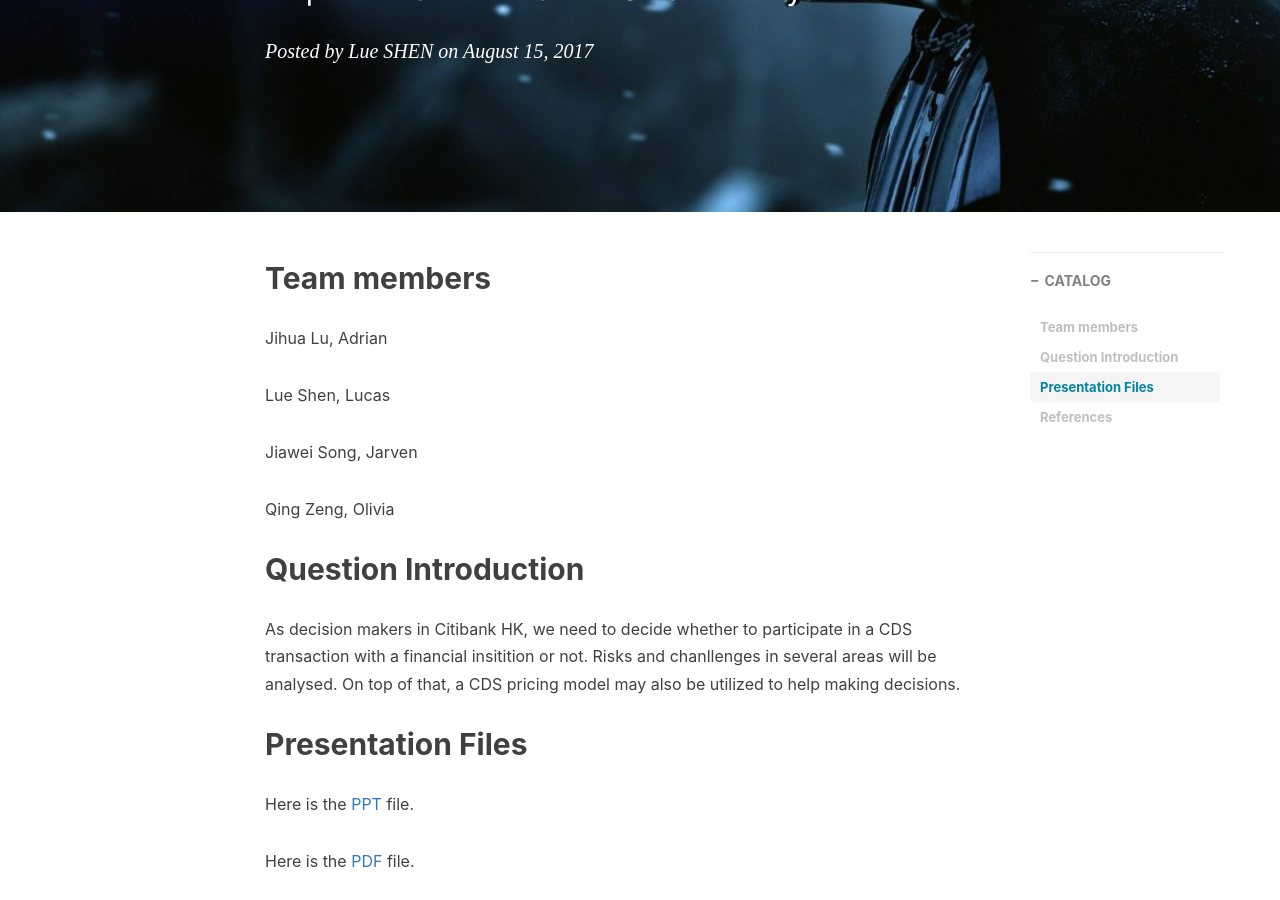
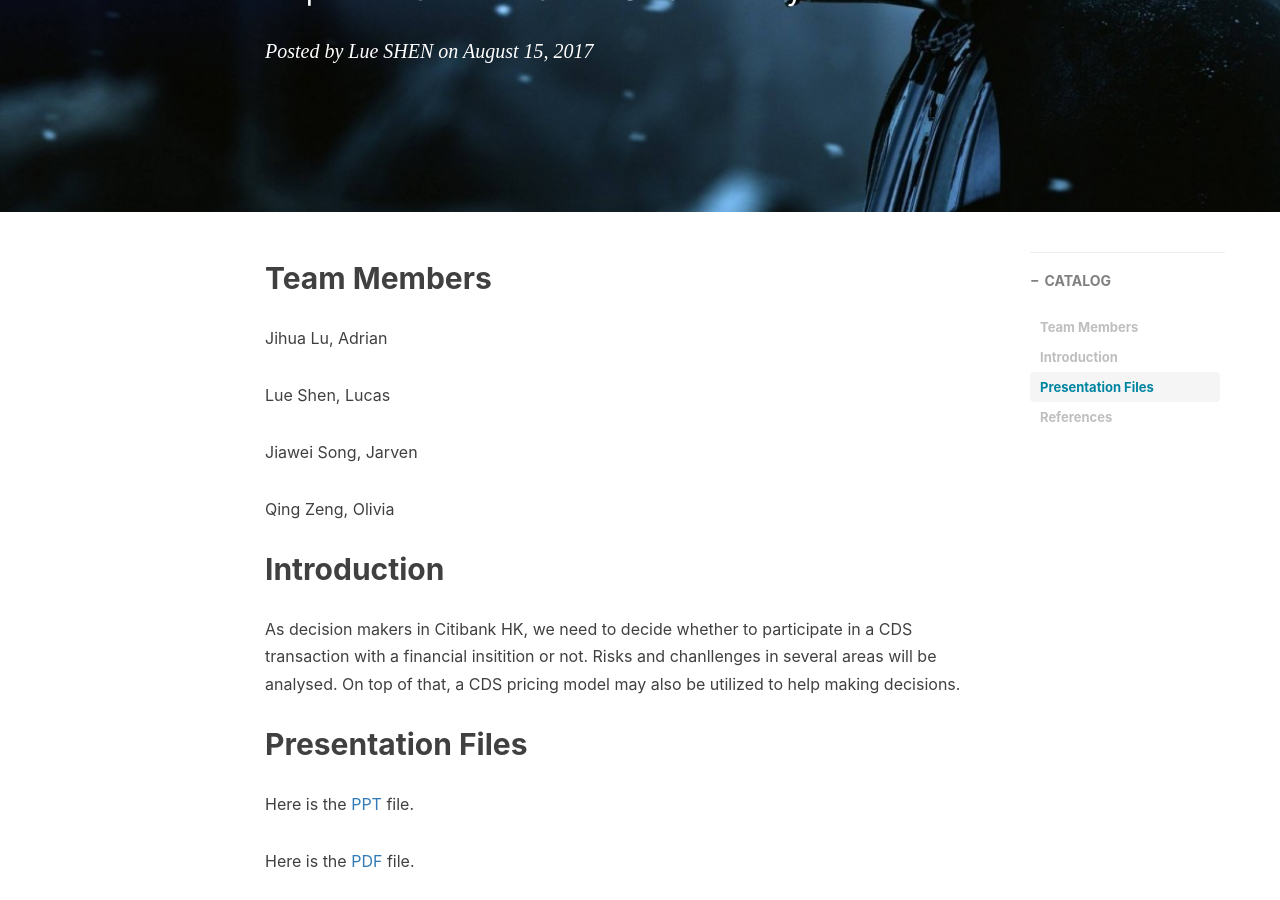
Before and after one commit to lucasushi/lueshen-old-blog, a Jekyll site: the page built from _posts/2017-08-15-Citibank-Case-Study.markdown, in a window 1280 px wide and 900 px high, scrolled down 311 px. Built offline with Jekyll 4.4.1, drawn with Linux system fonts in a browser that asks for light colours; nearby versions of some CDN libraries; comment, search, counter and statistics services are not loaded.

Commit message:
Update 2017-08-15-Citibank-Case-Study.markdown

```diff
--- a/_posts/2017-08-15-Citibank-Case-Study.markdown
+++ b/_posts/2017-08-15-Citibank-Case-Study.markdown
@@ -9,7 +9,7 @@ tags:
     - Academy
 ---
 
-## Team members
+## Team Members
 Jihua Lu, Adrian
 
 Lue Shen, Lucas
@@ -18,7 +18,7 @@ Jiawei Song, Jarven
 
 Qing Zeng, Olivia
 
-## Question Introduction
+## Introduction
 As decision makers in Citibank HK, we need to decide whether to participate in a CDS transaction with a financial insitition or not. Risks and chanllenges in several areas will be analysed. On top of that, a CDS pricing model may also be utilized to help making decisions.
 
 ## Presentation Files
```
